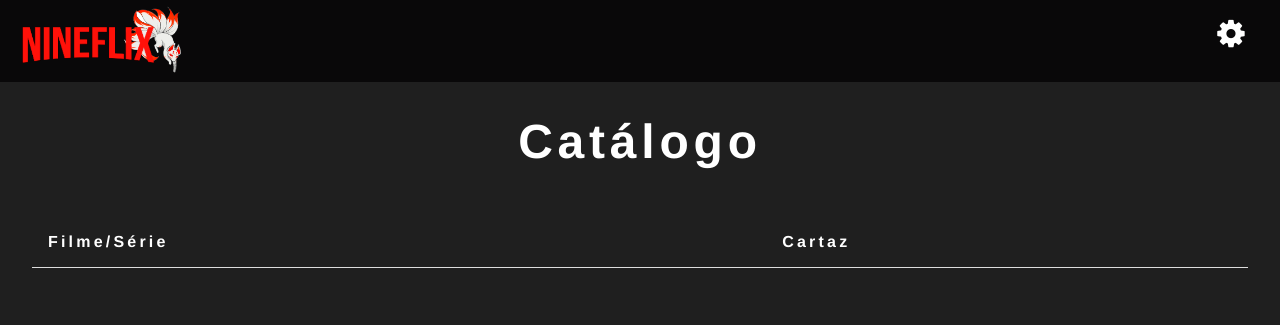
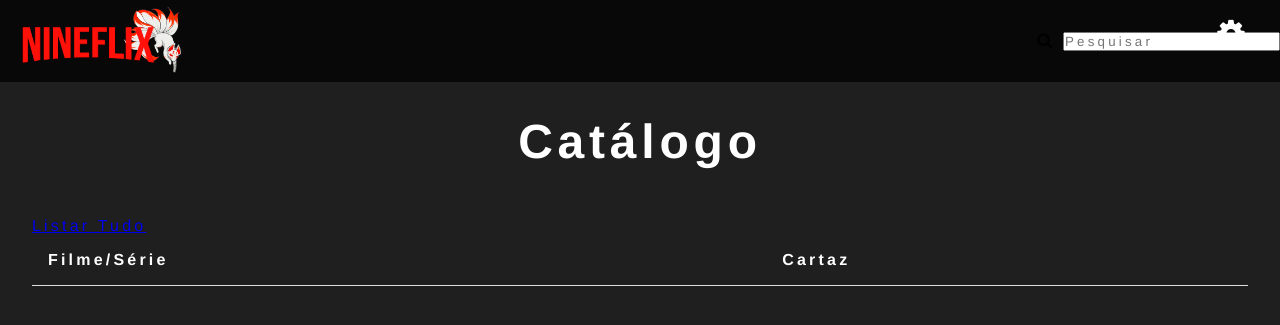
Before and after one commit to cauacampos/Projeto---Cat-logo, a Flask app: page /catalogo in a window 1280 px wide. Shown: the top 325 px of the page. Run offline with Flask 2, Linux system fonts and the light colour scheme; data that the repository does not hold is empty.

Commit message:
iniciando o campo "pesquisar" e "listar os filmes"

```diff
--- a/templates/catalogo.html
+++ b/templates/catalogo.html
@@ -14,19 +14,46 @@
 
     <nav>
 
+        <!-- so coloquei dentro de uma div para dividir a nav em duas div e colocar o display flex-->
+        <div id="logo">
             <a href="/">
                 <img src=" {{ url_for('static', filename='img/logo.png')}} " alt="">
             </a>
+        </div>
 
+
+        <!-- tive a ideia de colocar o filter iguai do netflix, então coloquei o o filter e o icone config juntos nuna div, mas cada um dentro de suas proprias div -->
+        <div id="filtro-config">
+            <!-- eu não seu se necessáriamente precisa dessa div filtro-filmes ou talvez poderia falar com o form-->
+            <div id="filtro-filmes">
+                <form action="/filter" method="POST">
+                    <!-- a div filtro-input era para conseguir envolver os dois na borda branca-->
+                    <div id="filtro-input">
+                        <i class="fa fa-search" aria-hidden="true"></i>
+                        <!-- o input aparace um 'X' azul mas eu não soube estilizar ainda -->
+                        <input type="search" placeholder="Pesquisar" id="search" name="search">
+                    </div>
+                    <!-- <button class="btn btn-danger" type="submit">Pesquisar</button> -->
+                </form>
+            </div>
+
+            <!-- aqui coloquei esta na div pelo motivo de flex-->
+            <div id="icon-config">
                 <a href="/login" id="config">
                     <i class="fa fa-cog" aria-hidden="true"></i>
                 </a>
+            </div>
+        </div>
 
     </nav>
 
     <section id="catalogo">
-
+        <!-- coloquei os dois dentro de uma div para conseguir jogar o display flex -->
+        <div id="title-lista">
             <h3>Catálogo</h3>
+            <a href="/catalogo">Listar Tudo</a>
+        </div>
+        <!-- coloquei os dois dentro de uma div para conseguir jogar o display flex -->
 
         <table>
             <thead>
```
Lines whose indentation alone changed are shown as unchanged.
